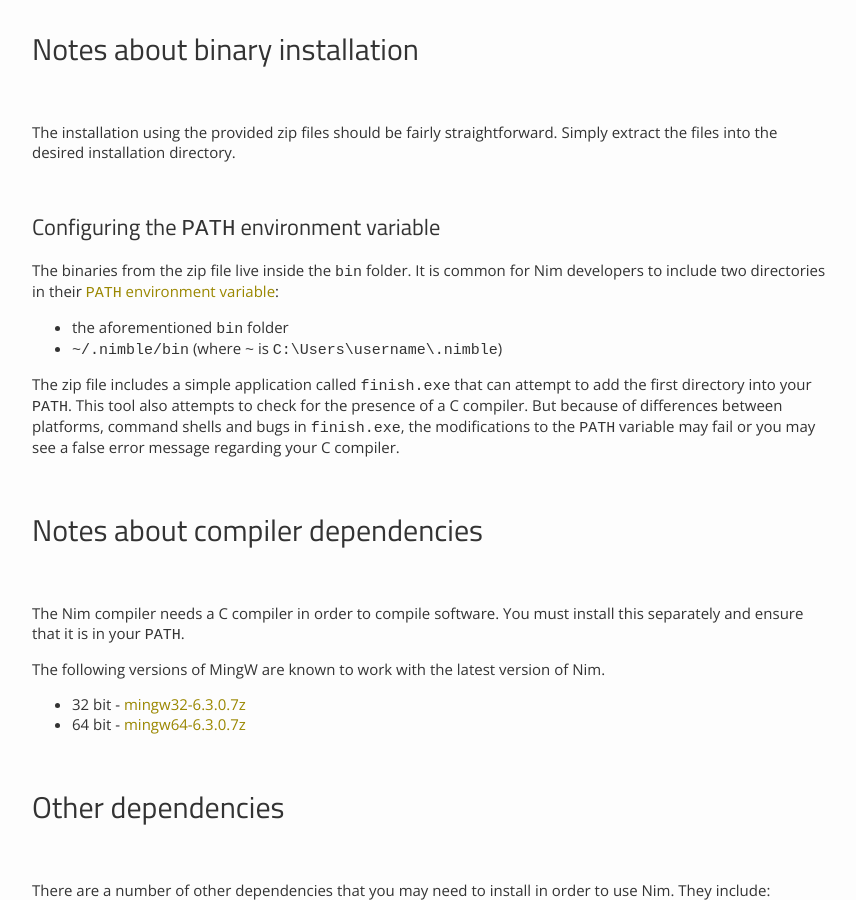
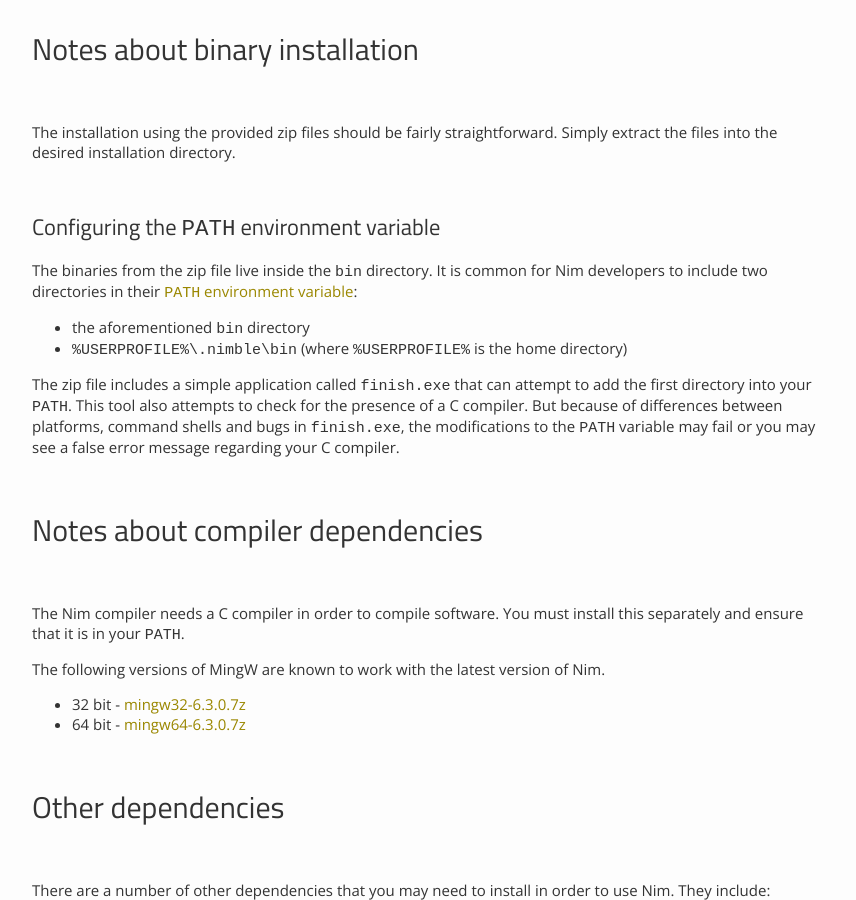
Before and after one commit to nim-lang/website, a Jekyll site: the page built from jekyll/install_windows.md, in a window 1280 px wide and 900 px high, scrolled down 368 px. Shown: the whole window, without its empty margins (208-1064 px from the left). Built offline with Jekyll 4.4.1, drawn with Linux system fonts in a browser that asks for light colours.

Commit message:
Some unifications in installation pages

```diff
--- a/jekyll/install_windows.md
+++ b/jekyll/install_windows.md
@@ -42,12 +42,12 @@
 
 ## Configuring the ``PATH`` environment variable
 
-The binaries from the zip file live inside the ``bin`` folder.
+The binaries from the zip file live inside the ``bin`` directory.
 It is common for Nim developers to include two directories in their
 [``PATH`` environment variable](https://en.wikipedia.org/wiki/PATH_(variable)):
 
-* the aforementioned ``bin`` folder
-* ``~/.nimble/bin`` (where ``~`` is ``C:\Users\username\.nimble``)
+* the aforementioned ``bin`` directory
+* ``%USERPROFILE%\.nimble\bin`` (where ``%USERPROFILE%`` is the home directory)
 
 The zip file includes a simple application called ``finish.exe`` that can
 attempt to add the first directory into your ``PATH``.
```
Also changed, not shown: jekyll/install_unix.md (+2 -2 lines).
